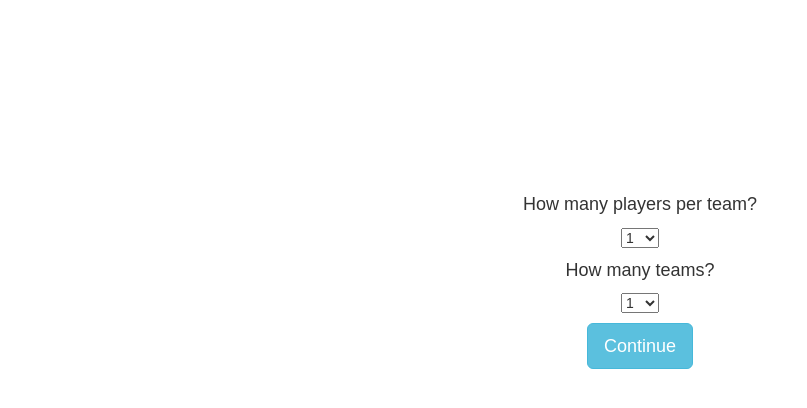
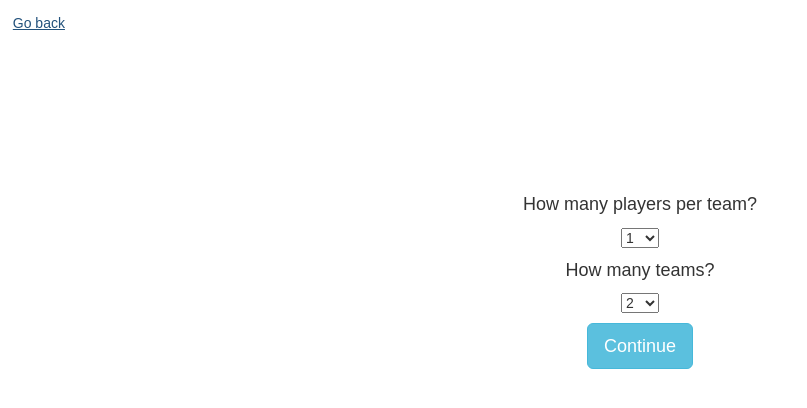
Before and after one commit to bwuphan/team-randomizer, a React (Create React App) app: page / in a window 1280 px wide. Both pictures are taken after a click on the button "Start". Shown: the top 408 px of the page, without its empty margins (0-807 px from the left). Built offline with nearby package versions, Linux system fonts and the light colour scheme.

Commit message:
Add back button

```diff
--- a/src/App.css
+++ b/src/App.css
@@ -1,5 +1,17 @@
 body, html {
   height: 100%;
+}
+
+.go-back {
+  cursor: pointer;
+  position: absolute;
+  padding: 1%;
+  left: 0;
+  top: 0;
+}
+
+.table-left-column {
+  width: 2em;
 }
 
 .App {
--- a/src/App.js
+++ b/src/App.js
@@ -77,15 +77,19 @@ class App extends Component {
         <SelectNum
           display={this.state.display}
           initPlayers={this.initPlayers}
+          changeDisplay={this.changeDisplay}
           changeNumTeammates={this.changeNumTeammates}
           changeNumTeams={this.changeNumTeams}
-          numTeammates={this.state.numTeammates}/>
+          numTeammates={this.state.numTeammates}
+          numTeams={this.state.numTeams} />
         <PlayerNames
+          changeDisplay={this.changeDisplay}
           display={this.state.display}
           players={this.state.players}
           updatePlayers={this.updatePlayers}
           randomizeTeams={this.randomizeTeams} />
         <TeamsView
+          changeDisplay={this.changeDisplay}
           display={this.state.display}
           assignedTeams={this.state.assignedTeams} />
       </div>
--- a/src/PlayerNames.js
+++ b/src/PlayerNames.js
@@ -1,14 +1,15 @@
 import React from 'react';
 import { Button } from 'react-bootstrap';
 
-const PlayerNames = ({ display, players, updatePlayers, randomizeTeams }) => {
+const PlayerNames = ({ changeDisplay, display, players, updatePlayers, randomizeTeams }) => {
   if (display !== 3) return null;
   else return (
     <div>
+      <a className="go-back" onClick={() => changeDisplay(display - 1)}>Go back</a>
       {players.map((player, i) =>
         <div key={i}>
           <p>
-            {i + 1}: <input onChange={event => updatePlayers(event, i)}/>
+            {i + 1}: <input value={players[i]} onChange={event => updatePlayers(event, i)}/>
           </p>
         </div>
       )}
--- a/src/SelectNum.js
+++ b/src/SelectNum.js
@@ -1,13 +1,15 @@
 import React from 'react';
 import { Button } from 'react-bootstrap';
 
-const SelectNum = ({ display, initPlayers, changeNumTeams, changeNumTeammates, numTeammates, numTeams }) => {
+const SelectNum = ({ display, changeDisplay, initPlayers, changeNumTeams, changeNumTeammates, numTeammates, numTeams }) => {
   const numTeammatesArr = [...new Array(10).keys()].map(i => (i + 1));
   const numTeamsArr = [...new Array(50).keys()].map(i => (i + 1));
   if (display !== 2) {
     return null;
   } else {
     return (
+      <div>
+        <a className="go-back" onClick={() => changeDisplay(display - 1)}>Go back</a>
         <div className="select-size__body">
           <p className="font-large">How many players per team?</p>
           <p>
@@ -31,6 +33,7 @@ const SelectNum = ({ display, initPlayers, changeNumTeams, changeNumTeammates, n
             bsSize="large">
           Continue</Button>
         </div>
+      </div>
     )
   }
 }
--- a/src/TeamsView.js
+++ b/src/TeamsView.js
@@ -1,41 +1,29 @@
 import React from 'react';
 import { Table } from 'react-bootstrap';
 
-const TeamsView = ({ display, assignedTeams }) => {
+const TeamsView = ({ changeDisplay, display, assignedTeams }) => {
   if (display !== 4) return null;
   else {
     return (
       <div>
-        <h2>hello</h2>
+        <a className="go-back" onClick={() => changeDisplay(display - 1)}>Go back</a>
+        <h2>Teams</h2>
+        {Object.keys(assignedTeams).map((team, i) => {
+          return (
             <Table striped bordered condensed hover>
               <thead>
                 <tr>
-              <th>#</th>
-              <th>First Name</th>
-              <th>Last Name</th>
-              <th>Username</th>
+                  <b>{i + 1}</b>
                 </tr>
               </thead>
               <tbody>
-            <tr>
-              <td>1</td>
-              <td>Mark</td>
-              <td>Otto</td>
-              <td>@mdo</td>
-            </tr>
-            <tr>
-              <td>2</td>
-              <td>Jacob</td>
-              <td>Thornton</td>
-              <td>@fat</td>
-            </tr>
-            <tr>
-              <td>3</td>
-              <td colSpan="2">Larry the Bird</td>
-              <td>@twitter</td>
-            </tr>
+              {assignedTeams[team].map((player, i) =>
+                <tr key={i}>{player}</tr>
+              )}
               </tbody>
             </Table>
+          );
+        })}
       </div>
     );
   }
```
Lines whose indentation alone changed are shown as unchanged.
